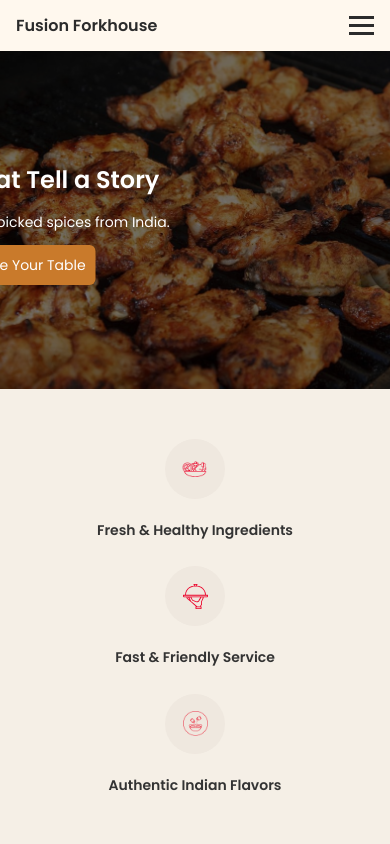
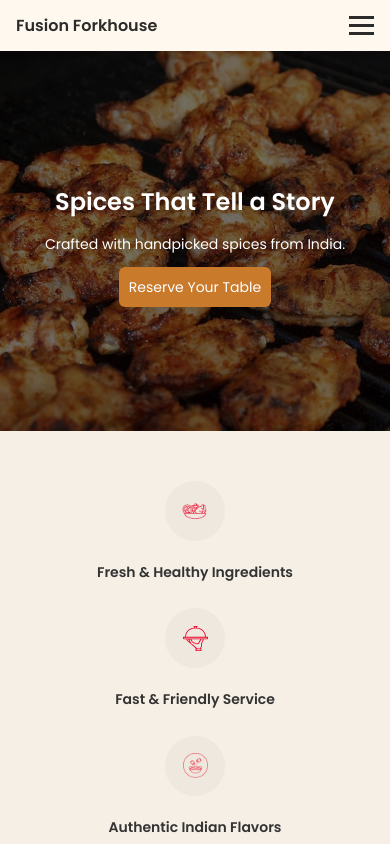
Before and after one commit to manpreetkalsi24/Fusion-Forkhouse-Restaurant-website, a React (Vite) app in the folder frontend/: page / in a window 390 px wide. Shown: the top 844 px of the page. Built offline with nearby package versions, Linux system fonts and the light colour scheme; no server answers.

Commit message:
Added code for showing special requests made by customer in admin side

```diff
--- a/frontend/src/components/HeroSlider.css
+++ b/frontend/src/components/HeroSlider.css
@@ -12,17 +12,18 @@
   background-position: center;
   opacity: 0;
   transition: opacity 1s ease-in-out;
+
+  display: flex;
+  align-items: center;
+  justify-content: center;
 }
 
 /* Dark overlay layer */
 .slide::before {
   content: "";
   position: absolute;
-  width: 100%;
-  height: 100%;
-  background: rgba(0, 0, 0, 0.55); /* Dark transparent layer */
-  top: 0;
-  left: 0;
+  inset: 0;
+  background: rgba(0, 0, 0, 0.55);
 }
 
 .slide.active {
@@ -31,15 +32,13 @@
 }
 
 .overlay {
-  position: absolute;
-  top: 50%;
-  left: 50%;
-  transform: translate(-50%, -50%);
+  position: relative;
   color: #fff;
   max-width: 700px;
   width: 90%;
   text-align: center;
   z-index: 2;
+  padding: 0 15px;
 }
 
 .overlay h1 {
@@ -67,17 +66,12 @@
   background-color: #a85f1f;
 }
 
+
 /* Small Desktop / Laptop 1025px – 1366px */
 @media (max-width: 1366px) and (min-width: 1025px) {
 
   .hero-slider {
     height: 80vh;
-  }
-
-  .overlay {
-    left: 8%;
-    bottom: 25%;
-    max-width: 500px;
   }
 
   .overlay h1 {
@@ -95,18 +89,12 @@
 
 }
 
-/* Tablet Responsive max 768px */
+
+/* Tablet */
 @media (max-width: 768px) {
 
   .hero-slider {
     height: 60vh;
-  }
-
-  .overlay {
-    left: 5%;
-    right: 5%;
-    bottom: 20%;
-    max-width: 100%;
   }
 
   .overlay h1 {
@@ -126,16 +114,12 @@
 
 }
 
-/* Mobile Responsiveness */
 
+/* Mobile */
 @media (max-width: 480px) {
 
   .hero-slider {
-    height: 40vh;
-  }
-
-  .overlay {
-    bottom: 15%;
+    height: 45vh;
   }
 
   .overlay h1 {
@@ -149,6 +133,7 @@
   .slider-btn {
     width: 100%;
     padding: 10px;
+    font-size: 14px;
   }
 
 }
```
Also changed, not shown: 2 other files (tests, documents, lock files or other folders).
